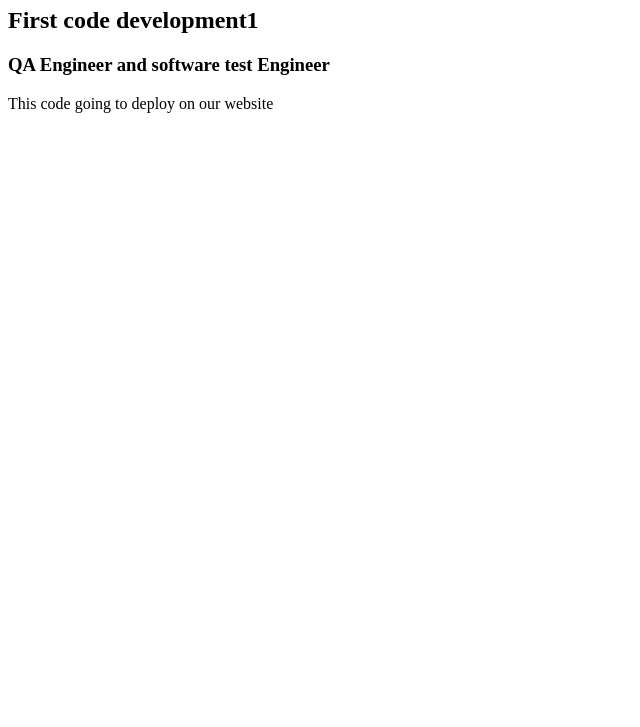
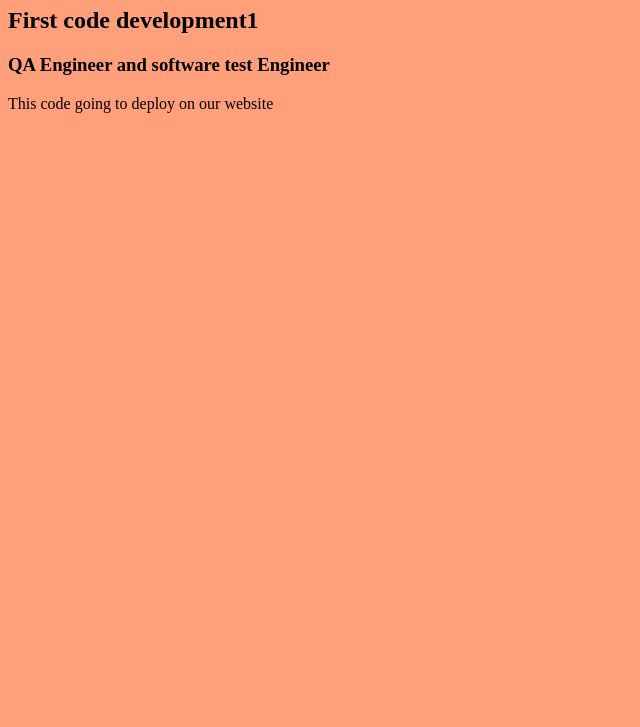
Before and after one commit to mumtazmaqsood/bootcamp2020, a plain HTML site: page index.html in a window 1280 px wide. Shown: the part 73-800 px from the top of the page, without its empty margins (0-640 px from the left). Drawn offline with Linux system fonts and the light colour scheme.

Commit message:
bg color applied

```diff
--- a/index.html
+++ b/index.html
@@ -4,11 +4,17 @@
     <meta charset="UTF-8">
     <meta name="viewport" content="width=<device-width>, initial-scale=1.0">
     <title>Document</title>
+    <style>
+        * {
+            background-color: lightsalmon;
+        }
+    </style>
 </head>
 <body>
     <h1>Hello World!</h1>
     <h2>First code development1</h2>
     <h3>QA Engineer and software test Engineer</h3>
     This code going to deploy on our website
+
 </body>
 </html>
```
